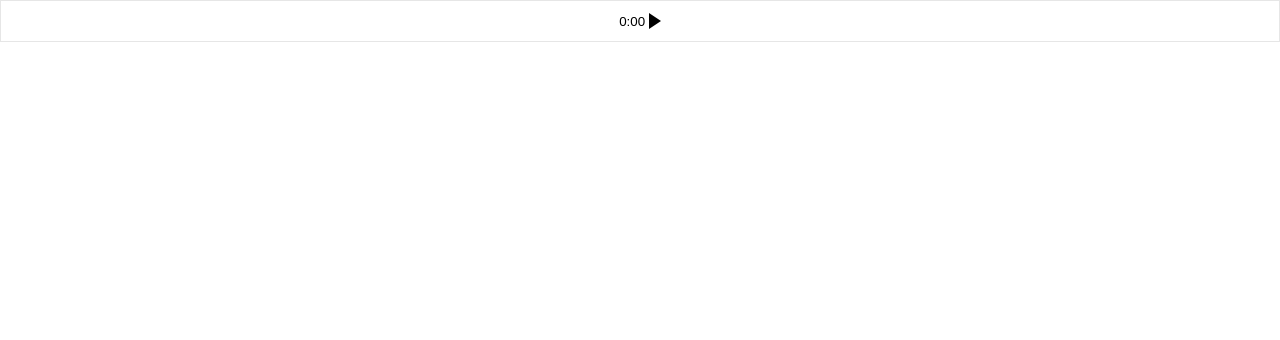
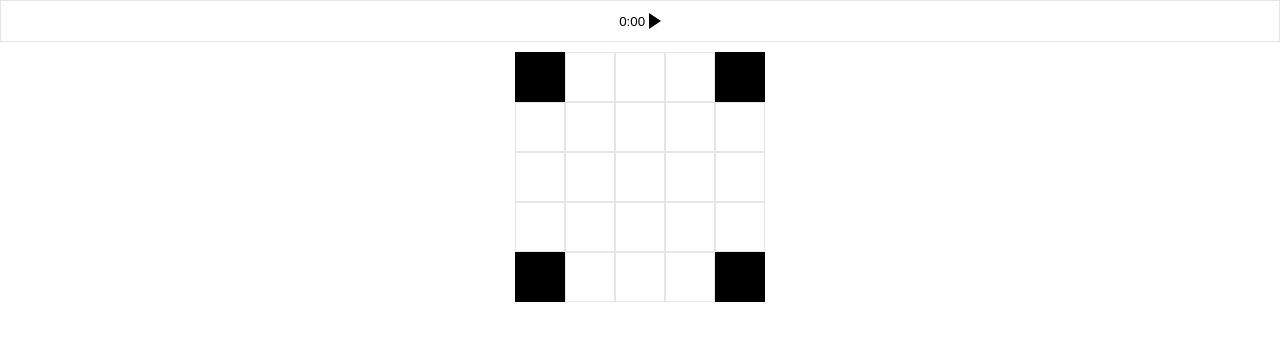
Before and after one commit to akbaruddin/minitest, a website: page index.html in a window 1280 px wide. Drawn offline with nearby package versions, Linux system fonts and the light colour scheme.

Commit message:
box design

```diff
--- a/index.html
+++ b/index.html
@@ -15,6 +15,39 @@
       </button>
     </div>
 
+    <div class="container-box">
+      <div class="box box-black"></div>
+      <div class="box"></div>
+      <div class="box"></div>
+      <div class="box"></div>
+      <div class="box box-black"></div>
+      <!-- first -->
+      <div class="box"></div>
+      <div class="box"></div>
+      <div class="box"></div>
+      <div class="box"></div>
+      <div class="box"></div>
+      <!-- second -->
+      <div class="box"></div>
+      <div class="box"></div>
+      <div class="box"></div>
+      <div class="box"></div>
+      <div class="box"></div>
+      <!-- third -->
+      <div class="box"></div>
+      <div class="box"></div>
+      <div class="box"></div>
+      <div class="box"></div>
+      <div class="box"></div>
+      <!-- forth -->
+      <div class="box box-black"></div>
+      <div class="box"></div>
+      <div class="box"></div>
+      <div class="box"></div>
+      <div class="box box-black"></div>
+      <!-- fifth -->
+    </div>
+
     <script src="https://code.jquery.com/jquery-3.2.1.min.js" integrity="sha256-hwg4gsxgFZhOsEEamdOYGBf13FyQuiTwlAQgxVSNgt4=" crossorigin="anonymous"></script>
     <script src="js/app.js"></script>
     <script>
--- a/js/app.js
+++ b/js/app.js
@@ -33,11 +33,20 @@
         isPause = !isPause;
         $(this).find('.icon').toggleClass('icon-pause icon-play');
     });
+  }
 
+  function boxes() {
+    var box = $('.box').not('.box-black');
+
+    box.on('click', function(){
+      box.removeClass('isActive');
+      $(this).addClass('isActive');
+    });
   }
 
   function init() {
     timer();
+    boxes();
   };
 
   App.init = init;
--- a/scss/app.scss
+++ b/scss/app.scss
@@ -52,3 +52,33 @@
     }
   }
 }
+
+
+/* box */
+.container-box {
+  width: 250px;
+  margin: 1rem auto;
+
+  &:after {
+    content: '';
+    clear: both;
+    display: table;
+    visibility: hidden;
+  }
+
+  .box {
+    width: 50px;
+    height: 50px;
+    float: left;
+    border: 1px solid #e6e6e6;
+
+    &-black {
+      background-color: #000;
+      border-color: #000;
+    }
+
+    &.isActive {
+      background-color: #1A237E
+    }
+  }
+}
```
Also changed, not shown: css/app.css.
